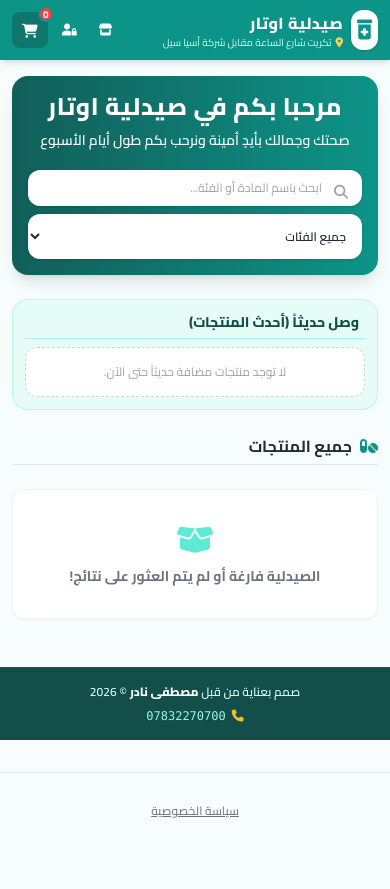
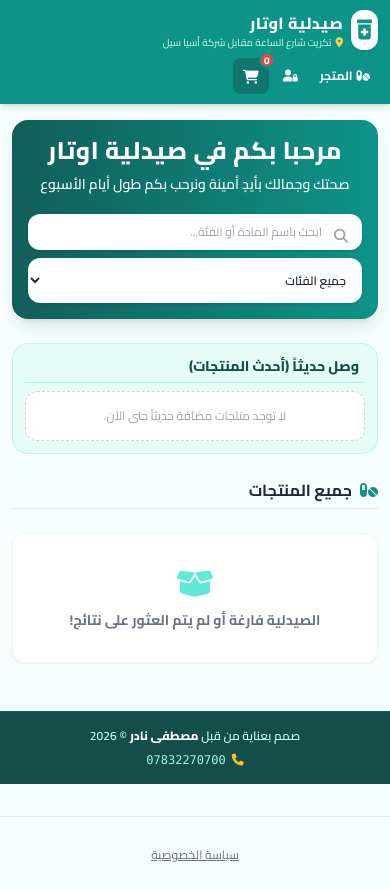
Before and after one commit to Devilmustaf/awtar-pharmacy, a website: page public/index.html in a window 390 px wide. Before the commit the page ends 845 px from the top, so only its background shows below. Drawn offline with nearby package versions, Linux system fonts and the light colour scheme; no server answers.

Commit message:
Update index.html

```diff
--- a/public/index.html
+++ b/public/index.html
@@ -59,7 +59,7 @@
             <!-- Actions -->
             <div class="flex items-center gap-1.5 sm:gap-2">
                 <button onclick="switchTab('shop')" class="hover:bg-teal-700 px-2 py-1.5 sm:px-3 sm:py-2 rounded-lg transition text-xs sm:text-sm font-bold flex items-center gap-1">
-                    <i class="fa-solid fa-store"></i> <span class="hidden sm:inline">المتجر</span>
+                    <i class="fa-solid fa-pills"></i> <span class="...">المتجر</span>
                 </button>
                 <button onclick="openAdminAuthModal()" class="hover:bg-teal-700 px-2 py-1.5 sm:px-3 sm:py-2 rounded-lg transition text-xs sm:text-sm font-bold flex items-center gap-1">
                     <i class="fa-solid fa-user-lock"></i> <span id="admin-btn-text" class="hidden sm:inline">الأدمن</span>
```
